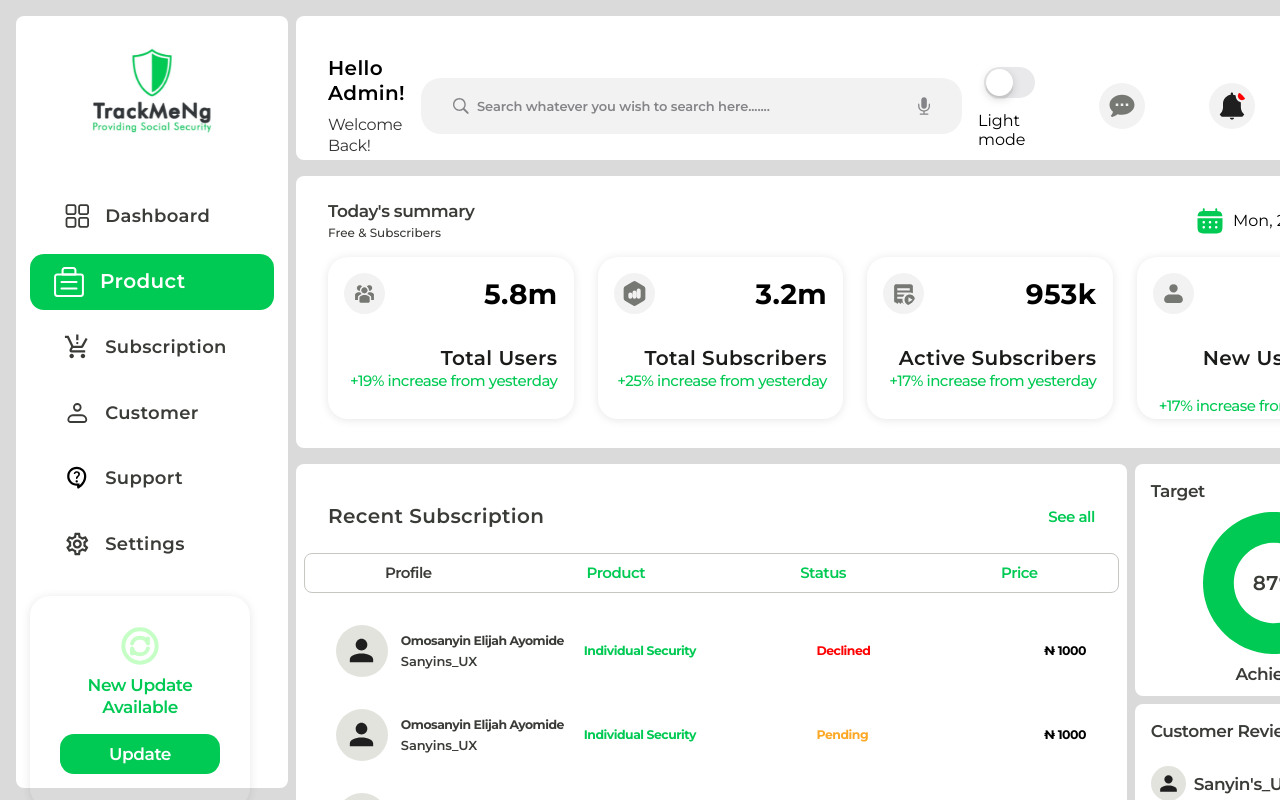
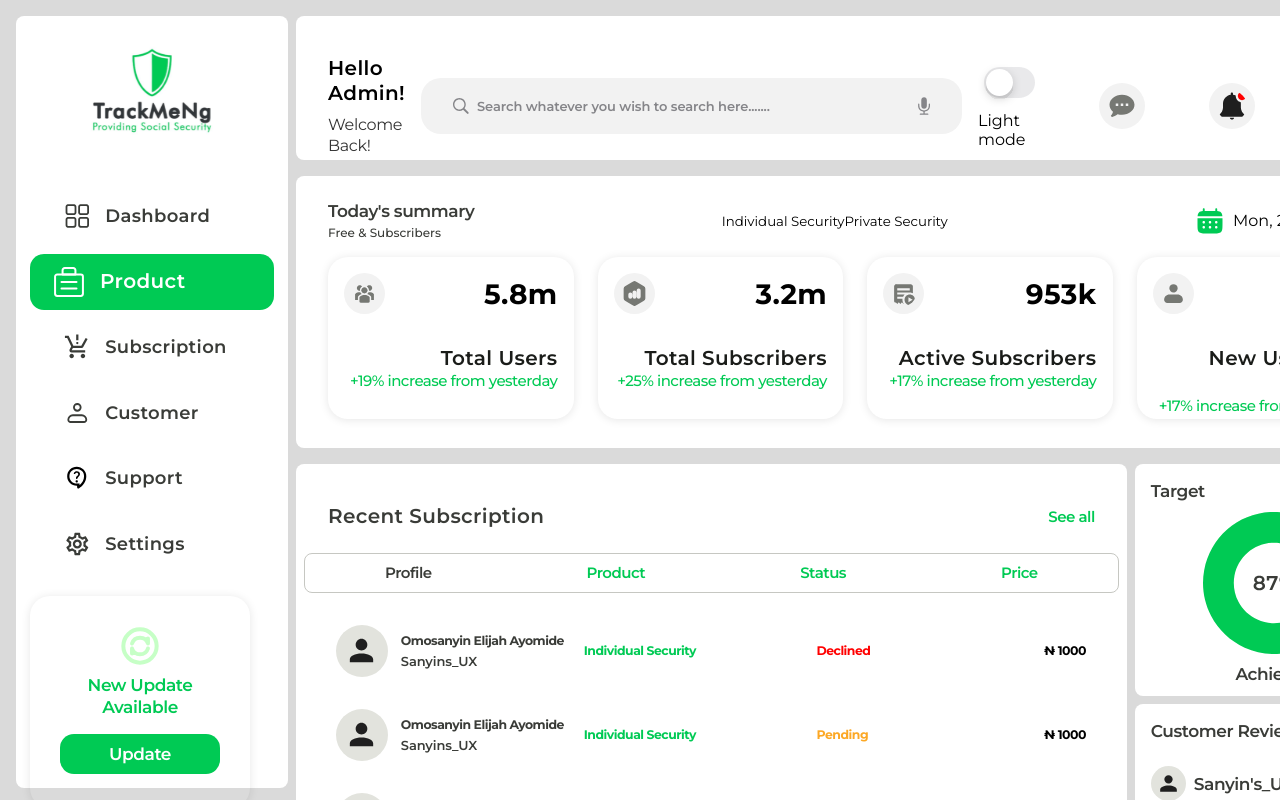
Before and after one commit to TrackMe-NG/dashboard_main, a React (Vite) app: page /product in a window 1280 px wide. Built offline with nearby package versions, Linux system fonts and the light colour scheme.

Commit message:
chores: updated summaryComps components

```diff
--- a/src/(components)/SummaryComps.jsx
+++ b/src/(components)/SummaryComps.jsx
@@ -1,3 +1,4 @@
+import { useState } from "react";
 import {
   calender_icon,
   group_dark_icon,
@@ -5,8 +6,13 @@ import {
   sales_icon,
   user_small_icon,
 } from "../assets/image";
+import { useLocation } from "react-router-dom";
 
 export const SummaryComps = () => {
+  const [activeBtn, setActiveBtn] = useState(false);
+  const location = useLocation();
+  const isProductRoute = location.pathname === "/product";
+
   return (
     <>
       <div className="summary">
@@ -17,7 +23,26 @@ export const SummaryComps = () => {
               <p>Free & Subscribers</p>
             </div>
 
-            <div className="summary_top_middle"></div>
+            {isProductRoute && (
+              <div className="summary_top_middle">
+                <div className="summary_top_middle_inner">
+                  <button
+                    className={activeBtn ? "" : "btn_active"}
+                    onClick={() => setActiveBtn(!activeBtn)}
+                  >
+                    Individual Security
+                  </button>
+
+                  <button
+                    className={activeBtn ? "btn_active" : ""}
+                    onClick={() => setActiveBtn(!activeBtn)}
+                  >
+                    Private Security
+                  </button>
+                </div>
+              </div>
+            )}
+
             <div className="summary_top_right">
               <img src={calender_icon} alt="icon" />
 
@@ -37,7 +62,7 @@ export const SummaryComps = () => {
 
                     <div className="summary_box_bottom">
                       <p>
-                        {summaryItem.text_dark}{" "}
+                        {summaryItem.text_dark}
                         <span>{summaryItem.extra_text}</span>
                       </p>
                       <span>{summaryItem.colored_text}</span>
```
